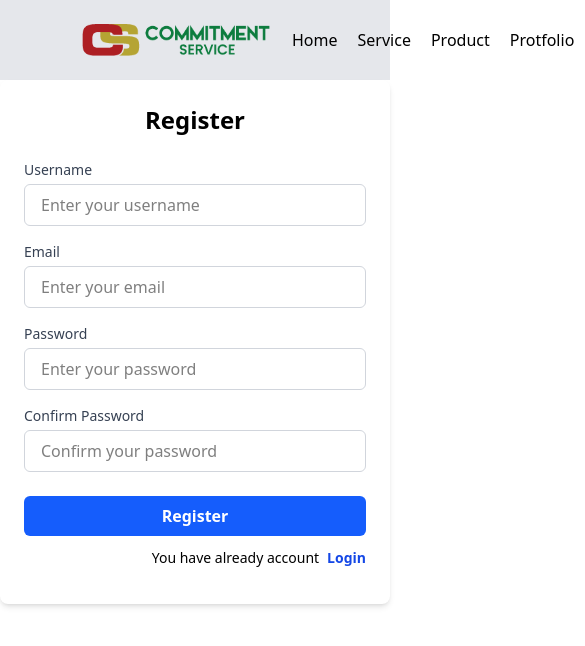
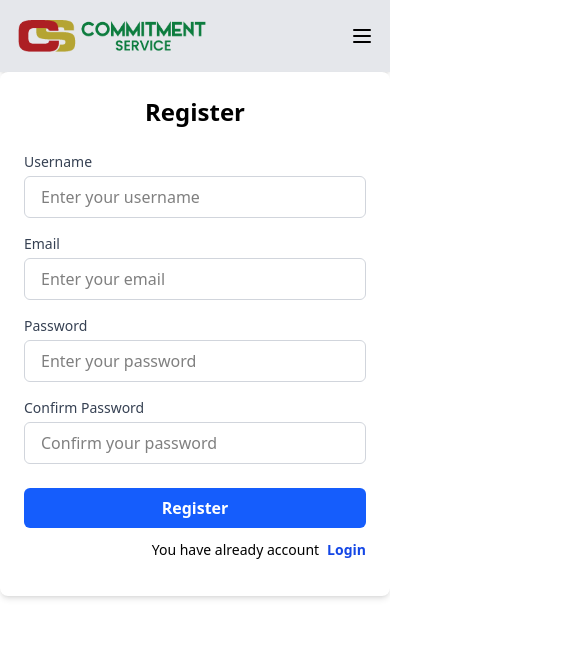
Before and after one commit to Sawjal-sikder/interior_frontend, a React (Vite) app: page /signup in a window 390 px wide. Shown: the top 646 px of the page, 585 px wide, since content can reach past the window. Built offline with nearby package versions, Linux system fonts and the light colour scheme.

Commit message:
Navbar to create and connect all list file

```diff
--- a/package.json
+++ b/package.json
@@ -13,6 +13,7 @@
     "@tailwindcss/vite": "^4.1.4",
     "axios": "^1.9.0",
     "jwt-decode": "^4.0.0",
+    "lucide-react": "^0.509.0",
     "react": "^19.0.0",
     "react-dom": "^19.0.0",
     "react-router-dom": "^7.6.0",
--- a/src/App.jsx
+++ b/src/App.jsx
@@ -7,7 +7,10 @@ import Dashboard from "./pages/Dashboard";
 import Profile from "./pages/Profile";
 import ProtectedRoute from "./component/protection/ProtectedRoute";
 import SuperuserRoute from "./component/protection/SuperuserRoute";
-
+import Service_list from "./pages/service/Service_list";
+import Product_list from "./pages/product/Product_list";
+import Protfolio_list from "./pages/protfolio/Protfolio_list";
+import Project_list from "./pages/project/Project_list";
 function App() {
   // Set page title on mount
   useEffect(() => {
@@ -36,6 +39,10 @@ function App() {
           </ProtectedRoute>
         }
       />
+        <Route path="/service/" element={<Service_list />} />
+        <Route path="/product/" element={<Product_list />} />
+        <Route path="/protfolio/" element={<Protfolio_list />} />
+        <Route path="/project/" element={<Project_list />} />
     </Routes>
   );
 }
--- a/src/component/navbar/NavButton.jsx
+++ b/src/component/navbar/NavButton.jsx
@@ -1,11 +1,22 @@
-import React from 'react'
+import React from 'react';
+import { Link, useLocation } from 'react-router-dom';
 
-const NavButton = ({ text, className = ""}) => {
+const NavButton = ({ text, to = "/", className = "" }) => {
+  const location = useLocation();
+  const isActive = location.pathname === to;
+
   return (
-    <>
-      <p className={`hover:font-bold hover:text-[#2B8B56] cursor-pointer ${className}`}>{text}</p>
-    </>
-  )
-}
+    <Link
+      to={to}
+      className={`
+        hover:font-bold hover:text-green-700 cursor-pointer
+        ${isActive ? 'text-green-700 font-bold' : ''}
+        ${className}
+      `}
+    >
+      {text}
+    </Link>
+  );
+};
 
-export default NavButton
+export default NavButton;
--- a/src/component/navbar/NavRight.jsx
+++ b/src/component/navbar/NavRight.jsx
@@ -1,21 +1,24 @@
-import React from 'react';
-import Logout_btn from '../button/Logout_btn';
-import { isAuthenticated } from '../../../auth';
-import { useNavigate } from 'react-router-dom';
+import React from "react";
+import Logout_btn from "../button/Logout_btn";
+import { isAuthenticated } from "../../../auth";
+import { useNavigate } from "react-router-dom";
 
 const NavRight = () => {
   const navigate = useNavigate();
 
   return (
     <>
-      <p className='px-3 py-2 border'>+8801386756656</p>
+      <p className="hidden md:block px-3 py-2 border">+8801386756656</p>
 
-      <div className='flex gap-x-4 items-center *:cursor-pointer'>
+      <div className="flex gap-x-4 items-center *:cursor-pointer">
         {isAuthenticated() ? (
-          <Logout_btn text="Log Out" className="text-sm font-medium bg-gray-400 rounded-md" />
+          <Logout_btn
+            text="Log Out"
+            className="text-sm font-medium bg-gray-400 rounded-md"
+          />
         ) : (
           <button
-            onClick={() => navigate('/login/')}
+            onClick={() => navigate("/login/")}
             className="px-4 py-2 bg-blue-600 text-white rounded-md hover:bg-blue-700 transition duration-300"
           >
             Login
--- a/src/component/navbar/Navbar.jsx
+++ b/src/component/navbar/Navbar.jsx
@@ -1,29 +1,66 @@
-import React from 'react';
-import Logo_img from '../../assets/include/logo.png';
-import Logo from './logo';
-import NavButton from './NavButton';
-import NavRight from './NavRight';
-
+import React, { useState } from "react";
+import Logo_img from "../../assets/include/logo.png";
+import Logo from "./logo";
+import NavButton from "./NavButton";
+import NavRight from "./NavRight";
+import { Menu, X } from "lucide-react";
+import { Link } from 'react-router-dom';
 
 
 const Navbar = () => {
+  const [isOpen, setIsOpen] = useState(false);
+
+  const toggleMenu = () => setIsOpen(!isOpen);
+
   return (
-    <div className="bg-gray-200 w-full py-4 px-20">
-      <div className="flex justify-between gap-x-5 items-center">
-        <Logo src_img={Logo_img} alt_img="Logo" className="w-48" />
-        <div className='flex gap-x-5 items-center'>
-          <NavButton text='Home'  className=""/>
-          <NavButton text='Service'  className=""/>
-          <NavButton text='Product'  className=""/>
-          <NavButton text='Protfolio'  className=""/>
-          <NavButton text='Latest Project'  className=""/>
-          <NavButton text='Gallary'  className=""/>
-          <NavButton text='Getting Touch'  className=""/>
+    <div className="bg-gray-200 w-full px-4 md:px-10 lg:px-20 py-4 shadow-md">
+      <div className="flex justify-between items-center">
+        {/* Logo */}
+        <Link to="/">
+          <Logo src_img={Logo_img} alt_img="Logo" className="w-36 sm:w-48" />
+        </Link>
+
+        {/* Hamburger Icon */}
+        <div className="md:hidden">
+          {isOpen ? (
+            <X className="cursor-pointer" onClick={toggleMenu} />
+          ) : (
+            <Menu className="cursor-pointer" onClick={toggleMenu} />
+          )}
         </div>
-        <div className='flex gap-x-5 items-center'>
-        < NavRight />
+
+        {/* Navigation Links - Desktop */}
+        <div className="hidden lg:flex gap-x-5 items-center">
+          <NavButton to="/" text="Home" />
+          <NavButton to="/service" text="Service" />
+          <NavButton to="/product" text="Product" />
+          <NavButton to="/protfolio" text="Protfolio" />
+          <NavButton to="/project" text="Latest Project" />
+          <NavButton to="/gallary" text="Gallary" />
+          <NavButton to="/touch" text="Getting Touch" />
+        </div>
+
+        {/* Right Side */}
+        <div className="hidden lg:flex gap-x-5 items-center">
+          <NavRight />
         </div>
       </div>
+
+      {/* Mobile Menu */}
+      {isOpen && (
+        <div className="lg:hidden mt-4 flex flex-col space-y-3">
+          <NavButton to="/" text="Home" />
+          <NavButton to="/service" text="Service" />
+          <NavButton to="/product" text="Product" />
+          <NavButton to="/protfolio" text="Protfolio" />
+          <NavButton to="/project" text="Latest Project" />
+          <NavButton to="/gallary" text="Gallary" />
+          <NavButton to="/touch" text="Getting Touch" />
+          <div className="pt-2 border-t">
+            <NavRight />
+          </div>
+        </div>
+      )}
     </div>
   );
 };
--- /dev/null
+++ b/src/pages/product/Product_list.jsx
@@ -0,0 +1,16 @@
+import React from 'react'
+import Products from '../Products'
+import Navbar from '../../component/navbar/Navbar'
+import Footer from '../../component/Footer/Footer'
+
+const Product_list = () => {
+  return (
+    <>
+      <Navbar />
+      <Products />
+      <Footer />
+    </>
+  )
+}
+
+export default Product_list
--- /dev/null
+++ b/src/pages/project/Project_list.jsx
@@ -0,0 +1,16 @@
+import React from 'react'
+import Navbar from '../../component/navbar/Navbar'
+import LatestProject from '../LatestPoject'
+import Footer from '../../component/Footer/Footer'
+
+const Project_list = () => {
+  return (
+    <>
+      <Navbar />
+      <LatestProject />
+      <Footer />
+    </>
+  )
+}
+
+export default Project_list
--- /dev/null
+++ b/src/pages/protfolio/Protfolio_list.jsx
@@ -0,0 +1,17 @@
+import React from 'react'
+import Navbar from '../../component/navbar/Navbar'
+import Portfolio from '../Portfolio'
+import Footer from '../../component/Footer/Footer'
+
+const Protfolio_list = () => {
+  return (
+    <>
+    <Navbar />
+    <Portfolio />
+    <Footer />
+
+    </>
+  )
+}
+
+export default Protfolio_list
--- /dev/null
+++ b/src/pages/service/Service_list.jsx
@@ -0,0 +1,16 @@
+import React from 'react'
+import Services from '../Services'
+import Navbar from '../../component/navbar/Navbar'
+import Footer from '../../component/Footer/Footer'
+
+const Service_list = () => {
+  return (
+    <>
+    <Navbar />
+      <Services />
+      <Footer />
+    </>
+  )
+}
+
+export default Service_list
```
Also changed, not shown: 1 other file (tests, documents, lock files or other folders).
